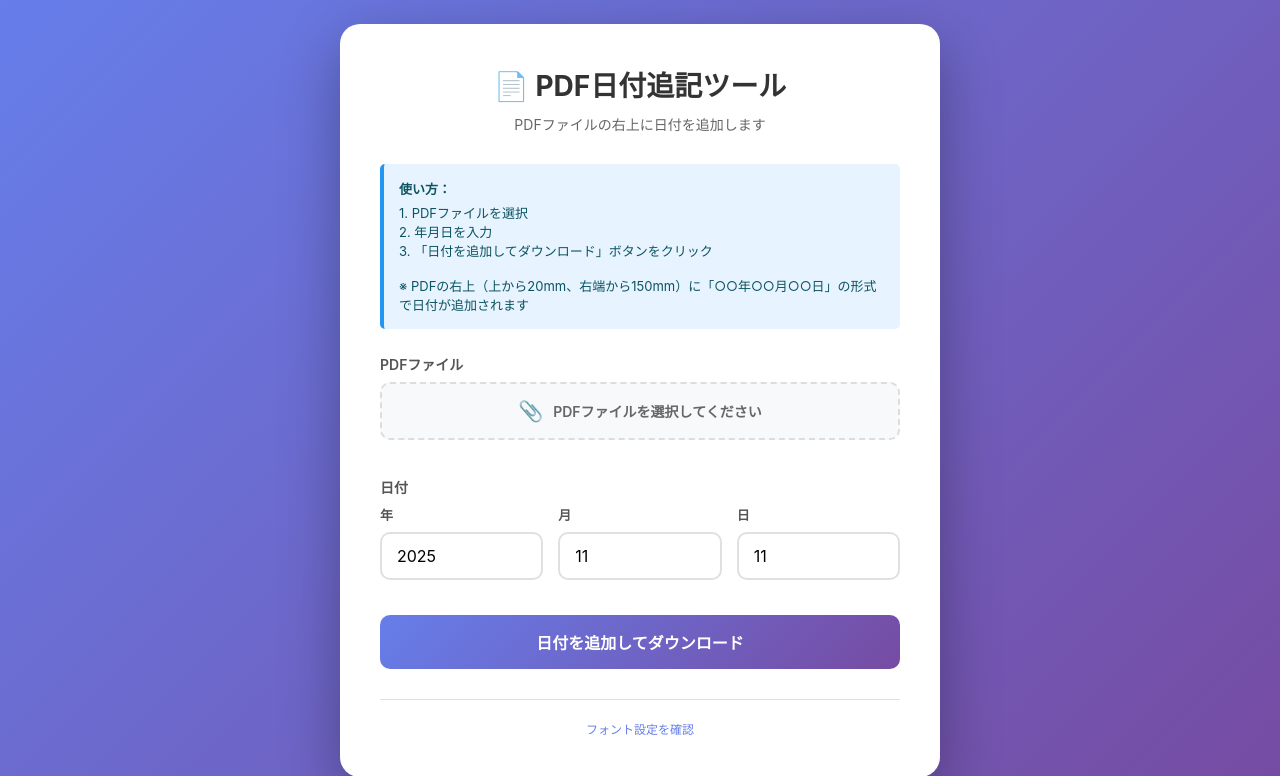
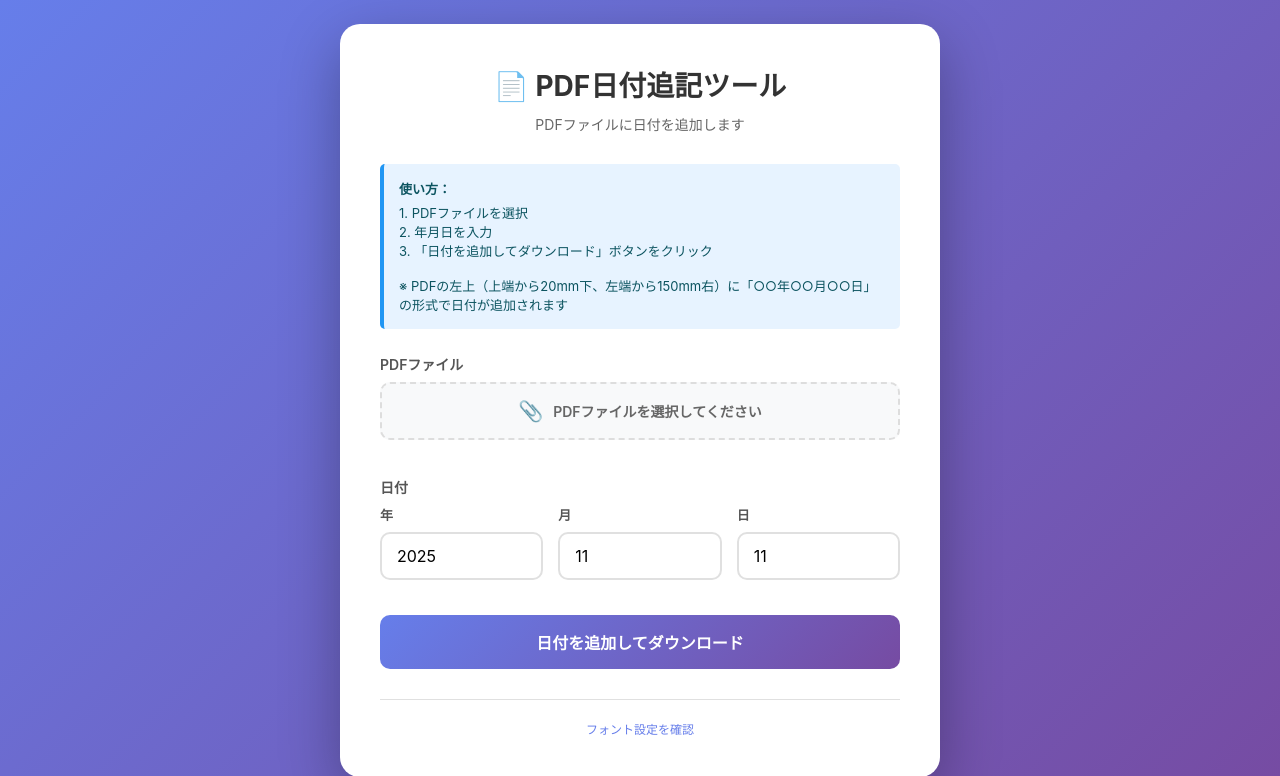
Before and after one commit to Tomohiro-IC/pdfedit, a Flask app: page / in a window 1280 px wide. Shown: the top 776 px of the page. Run offline with Flask 3, Linux system fonts and the light colour scheme.

Commit message:
Change date position to left side and reduce font size
日付の印字位置とフォントサイズを変更しました。

変更内容:
1. 位置を右上から左上に変更
   - 上端から20mm下（変更なし）
   - 右端から150mm → 左端から150mm に変更

2. フォントサイズを12ptから10ptに変更（2pt小さく）

3. テキスト配置を右揃えから左揃えに変更

座標:
- x座標: 左端から150mm = 425.2ポイント
- y座標: 上端から20mm = 56.7ポイント（PDF座標系では左下原点なので page_height - 56.7）

```diff
--- a/app.py
+++ b/app.py
@@ -101,14 +101,14 @@ def add_date_to_pdf(input_pdf_path, output_pdf_path, year, month, day):
         date_text = f"{year}年{month}月{day}日"
 
         # 座標を計算
-        # 右上から：上から20mm、右から150mm離れた位置
+        # 左上から：上から20mm下、左から150mm右の位置
         # PDF座標系は左下が原点なので、y座標を変換
         # mm → ポイント変換: 1mm = 2.83465ポイント
         margin_from_top = 20 * 2.83465  # 20mm = 56.7ポイント
-        margin_from_right = 150 * 2.83465  # 150mm = 425.2ポイント
+        margin_from_left = 150 * 2.83465  # 150mm = 425.2ポイント
 
         # PDF座標系での位置
-        x = page_width - margin_from_right
+        x = margin_from_left
         y = page_height - margin_from_top
 
         # 日本語フォントを取得
@@ -116,16 +116,16 @@ def add_date_to_pdf(input_pdf_path, output_pdf_path, year, month, day):
 
         if font_path:
             # カスタムフォントを使用
-            # フォントサイズ
-            font_size = 12
+            # フォントサイズ（2pt小さく）
+            font_size = 10
 
-            # テキストの幅を計算（右揃えにするため）
+            # テキストの幅を計算（左揃えにするため）
             # PyMuPDFでは直接テキスト幅を計算する方法が限られているので、
             # insert_textboxを使用
 
-            # テキストボックスの領域を定義（右揃え）
+            # テキストボックスの領域を定義（左揃え）
             text_width = 150  # 推定幅
-            rect = fitz.Rect(x - text_width, y - 20, x, y + 5)
+            rect = fitz.Rect(x, y - 20, x + text_width, y + 5)
 
             # カスタムフォントでテキストを挿入
             fontfile = font_path
@@ -138,7 +138,7 @@ def add_date_to_pdf(input_pdf_path, output_pdf_path, year, month, day):
                 fontsize=font_size,
                 fontname=fontname,
                 fontfile=fontfile,
-                align=2  # 右揃え
+                align=0  # 左揃え
             )
         else:
             # フォールバック: 組み込みフォントを使用（日本語は正しく表示されない可能性）
--- a/templates/index.html
+++ b/templates/index.html
@@ -228,7 +228,7 @@
 <body>
     <div class="container">
         <h1>📄 PDF日付追記ツール</h1>
-        <p class="subtitle">PDFファイルの右上に日付を追加します</p>
+        <p class="subtitle">PDFファイルに日付を追加します</p>
 
         <div class="info-box">
             <strong>使い方：</strong>
@@ -236,7 +236,7 @@
             2. 年月日を入力<br>
             3. 「日付を追加してダウンロード」ボタンをクリック<br>
             <br>
-            ※ PDFの右上（上から20mm、右端から150mm）に「○○年○○月○○日」の形式で日付が追加されます
+            ※ PDFの左上（上端から20mm下、左端から150mm右）に「○○年○○月○○日」の形式で日付が追加されます
         </div>
 
         <div class="flash-messages">
```
